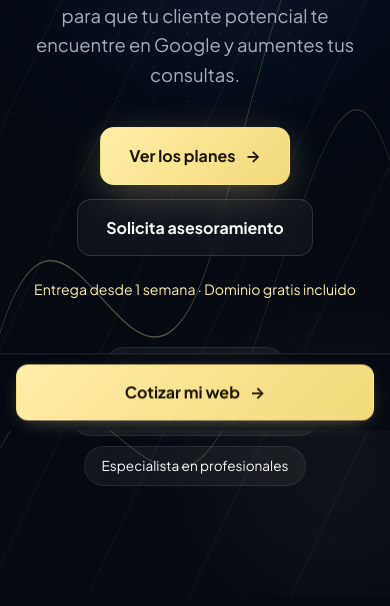
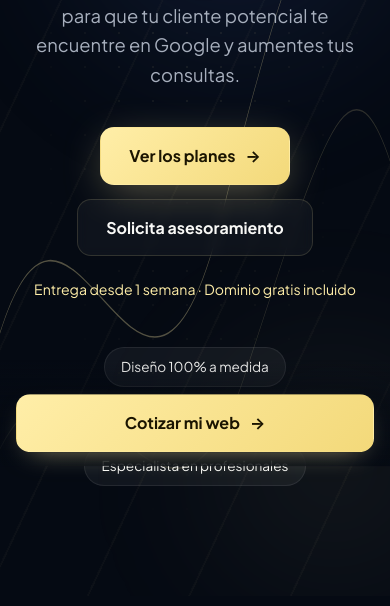
Before and after one commit to metmarketingonline-crypto/meligarcia-club-home, a plain HTML site: page index.html in a window 390 px wide. Shown: the part 494-1100 px from the top of the page. Drawn offline with Linux system fonts and the light colour scheme.

Commit message:
Boton flotante del celular sin caja: degradado de fondo y brillo suave
Co-Authored-By: Claude Sonnet 5.5 <noreply@anthropic.com>

```diff
--- a/index.html
+++ b/index.html
@@ -243,10 +243,13 @@ a:focus-visible,button:focus-visible,summary:focus-visible{outline:2px solid var
   /* un solo CTA fijo en celular: barra inferior; el encabezado deja de ser fijo y pierde su boton */
   header{position:absolute;background:none!important;-webkit-backdrop-filter:none!important;backdrop-filter:none!important;border-color:transparent!important}
   .nav .btn{display:none}
-  .float{display:block;position:fixed;left:0;right:0;bottom:0;z-index:60;padding:10px max(16px,env(safe-area-inset-right,0px)) calc(10px + env(safe-area-inset-bottom,0px)) max(16px,env(safe-area-inset-left,0px));background:rgba(5,10,19,.82);-webkit-backdrop-filter:blur(14px);backdrop-filter:blur(14px);border-top:1px solid var(--line);transform:translateY(105%);transition:transform .45s cubic-bezier(.2,.7,.2,1)}
+  .float{display:block;position:fixed;left:0;right:0;bottom:0;z-index:60;pointer-events:none;padding:34px max(16px,env(safe-area-inset-right,0px)) calc(14px + env(safe-area-inset-bottom,0px)) max(16px,env(safe-area-inset-left,0px));background:linear-gradient(to top,rgba(5,10,19,.9) 0%,rgba(5,10,19,.55) 55%,rgba(5,10,19,0) 100%);transform:translateY(110%);transition:transform .45s cubic-bezier(.2,.7,.2,1)}
   .float.show{transform:none}
-  .float.hide{transform:translateY(105%)}
-  .float .btn{width:100%;justify-content:center;padding:14px 20px;border-radius:12px;animation:none;box-shadow:0 6px 22px -10px rgba(255,238,168,.5)}
+  .float.hide{transform:translateY(110%)}
+  .float .btn{pointer-events:auto;position:relative;overflow:hidden;width:100%;justify-content:center;padding:15px 20px;border-radius:14px;animation:none;box-shadow:0 10px 28px -14px rgba(255,238,168,.6)}
+  /* brillo suave que cruza el boton una vez cada 6 segundos */
+  .float .btn:after{content:"";position:absolute;top:0;bottom:0;left:-45%;width:28%;background:linear-gradient(100deg,transparent,rgba(255,255,255,.35),transparent);transform:skewX(-20deg);animation:sheen 6s ease-in-out 2.5s infinite}
+  @keyframes sheen{0%,65%{left:-45%}100%{left:135%}}
 }
 
 @media(prefers-reduced-motion:reduce){
```
